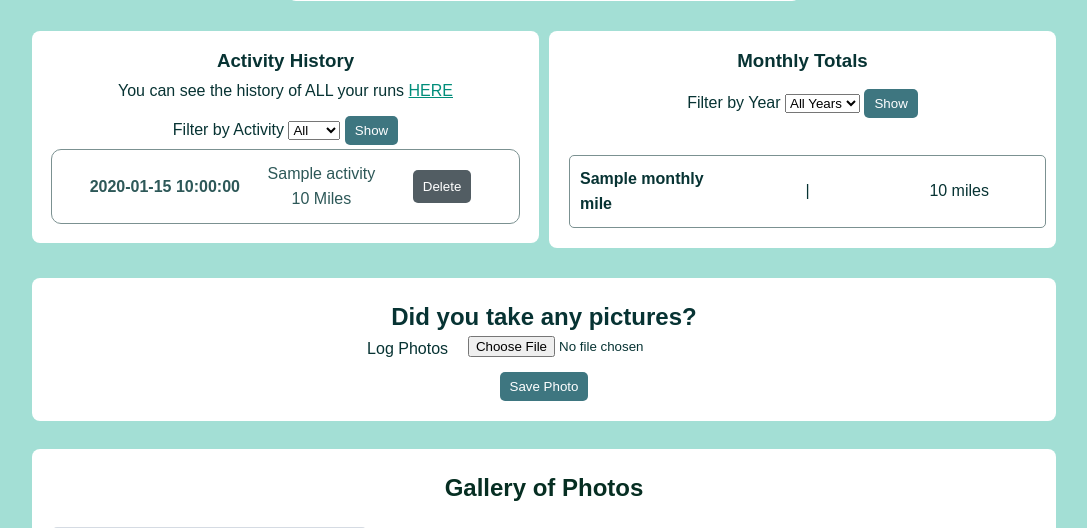
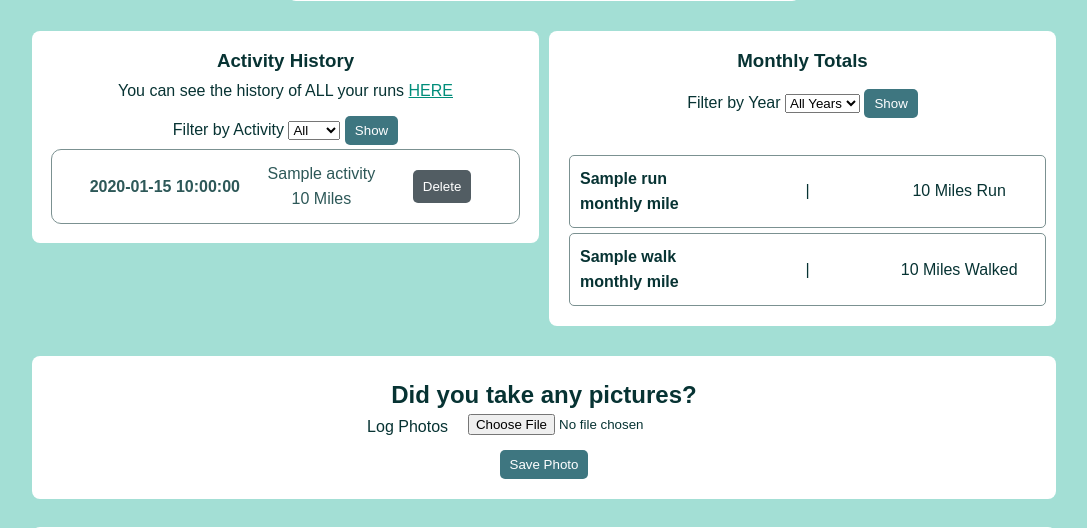
Before and after one commit to kwooby/kwooby, a Flask app: template templates/mile-tracker/dashboard.html in a window 1280 px wide. Shown: the part 369-897 px from the top of the page, without its empty margins (96-1183 px from the left). Run offline with Flask 3, Linux system fonts and the light colour scheme; the template is opened without the code that fills it: most values are stand-ins (such as "Sample title", 1, 10 or a date in 2020); grey boxes marked "Sample" are stand-in pictures; some libraries are stand-ins or nearby versions.

Commit message:
fix: correct monthly totals not loading

```diff
--- a/templates/mile-tracker/dashboard.html
+++ b/templates/mile-tracker/dashboard.html
@@ -114,17 +114,31 @@
 
         <button type="submit">Show</button>
     </form>
+
     <br>
     <div class="monthly-results">
-        {% if monthly_miles %}
-            {% for month_num, month_name, miles in monthly_miles %}
-            <div class="monthly-row">
-                <strong><p>{{ month_name }}</p></strong>
-                <p> | </p>
-                <p>{{ miles }} miles</p>
-            </div>
+
+        {% if run_monthly_miles %}
+            {% for month_num, month_name, miles in run_monthly_miles %}
+                <div class="monthly-row">
+                    <strong>{{ month_name }}</strong>
+                    <p> | </p>
+                    <p>{{ miles }} Miles Run</p>
+                </div>
             {% endfor %}
-        {% else %}
+        {% endif %}
+
+        {% if walk_monthly_miles %}
+            {% for month_num, month_name, miles in walk_monthly_miles %}
+                <div class="monthly-row">
+                    <strong>{{ month_name }}</strong>
+                    <p> | </p>
+                    <p>{{ miles }} Miles Walked</p>
+                </div>
+            {% endfor %}
+        {% endif %}
+
+        {% if not run_monthly_miles and not walk_monthly_miles %}
             <p class="empty-message">Log a run to see your monthly totals!</p>
         {% endif %}
     </div>
```
